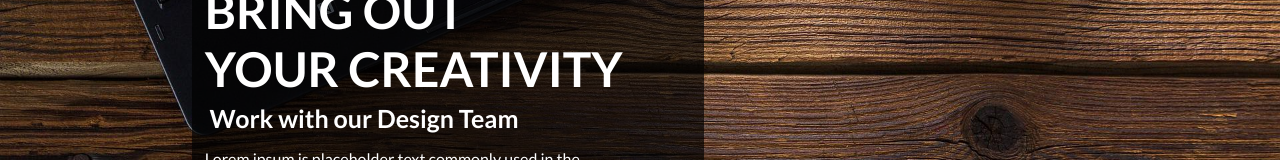
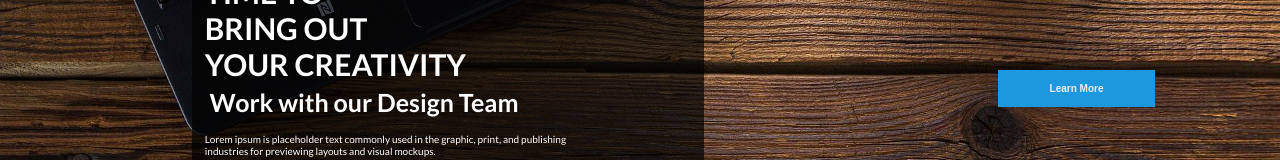
Before and after one commit to rodprogramdev/CreativeDesigns-2022, a plain HTML site: page index.html in a window 1280 px wide. Shown: the part 410-570 px from the top of the page. Drawn offline with Linux system fonts and the light colour scheme.

Commit message:
set root element to 10px to convert to values to rem

```diff
--- a/css/styles.css
+++ b/css/styles.css
@@ -1,9 +1,24 @@
 @import url('https://fonts.googleapis.com/css2?family=Lato:wght@400;700&display=swap');
+
+/*
+COLOR PALETTES: 60-30-10
+
+Primary color:
+Secondary color:
+Accent 1: #1d98de
+Accent 2:
+*/
+
+
 
 *{
     margin: 0;
     padding: 0;
     box-sizing: border-box;
+}
+
+html{
+  font-size: 62.5%;
 }
 
 body{
@@ -48,9 +63,6 @@ ul li{
     color: #fff;
     padding: 2% 2% 2% 1%;
     border-radius: 1%;
-
-
-
 }
 
 span{
@@ -84,3 +96,27 @@ p{
     line-height: 120%;
     padding: 2% 0;
 }
+/*
+.header__btn{
+
+    background-color: blue;
+    width: 10%;
+    top: 50%;
+    left: 50%;
+} */
+
+
+.header__btn--accent1{
+  background-color:green;
+  position: absolute;
+  top: 60%;
+  left: 78%;
+  background-color: #1d98de;
+  padding: 1% 4%;
+  color: rgb(238, 237, 237);
+  border: 0;
+  font-weight: 700;
+  font-size: 1rem;
+  /* text-transform: uppercase; */
+
+}
--- a/index.html
+++ b/index.html
@@ -33,6 +33,12 @@
                    publishing industries for previewing
                    layouts and visual mockups.</p>
             </div>
+
+            <!-- <div class="header__btn">
+                <button type="button" class="header__btn--accent1">Learn More</button>
+            </div> -->
+
+            <button type="button" class="header__btn--accent1">Learn More</button>
         </div>
 
     </header>
```
